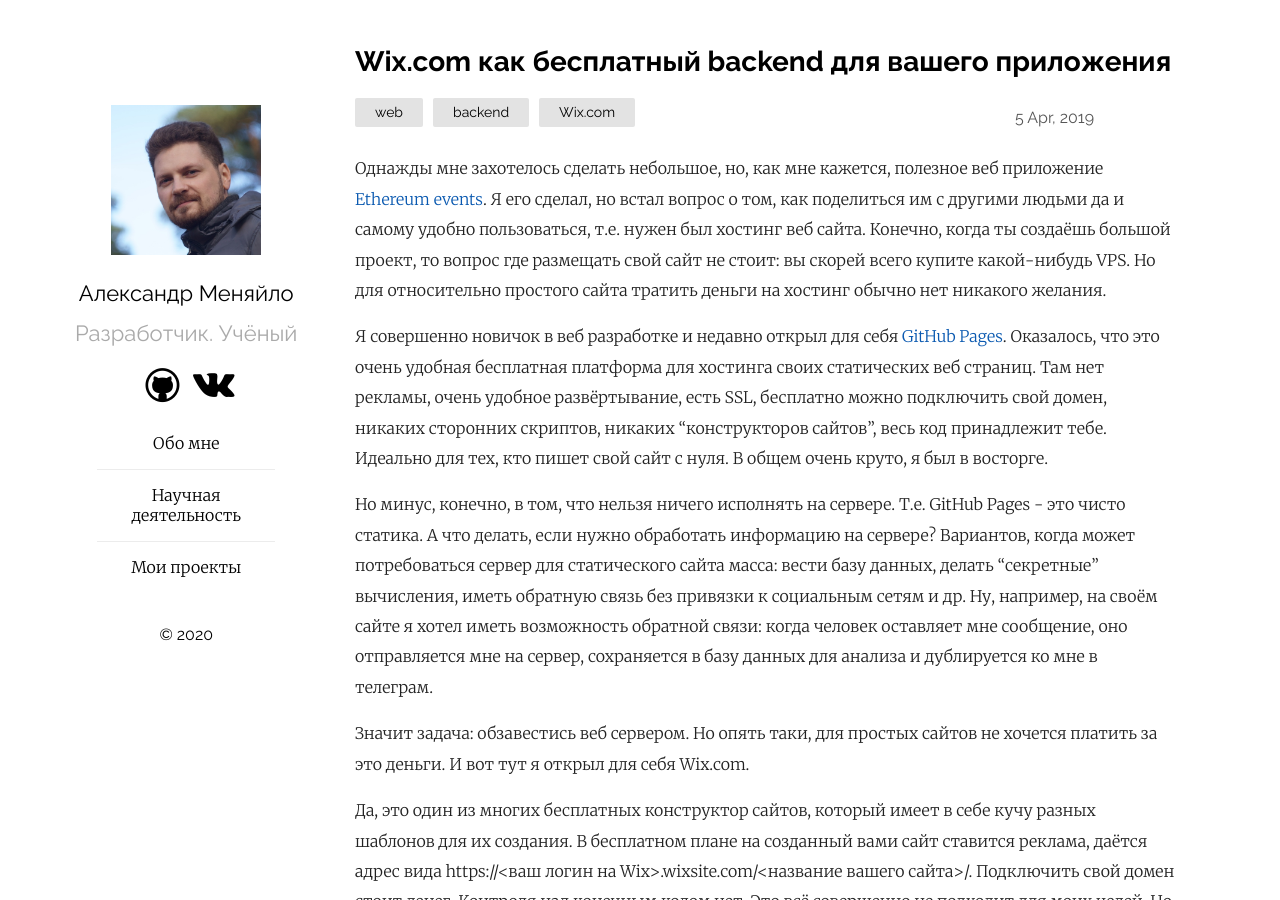
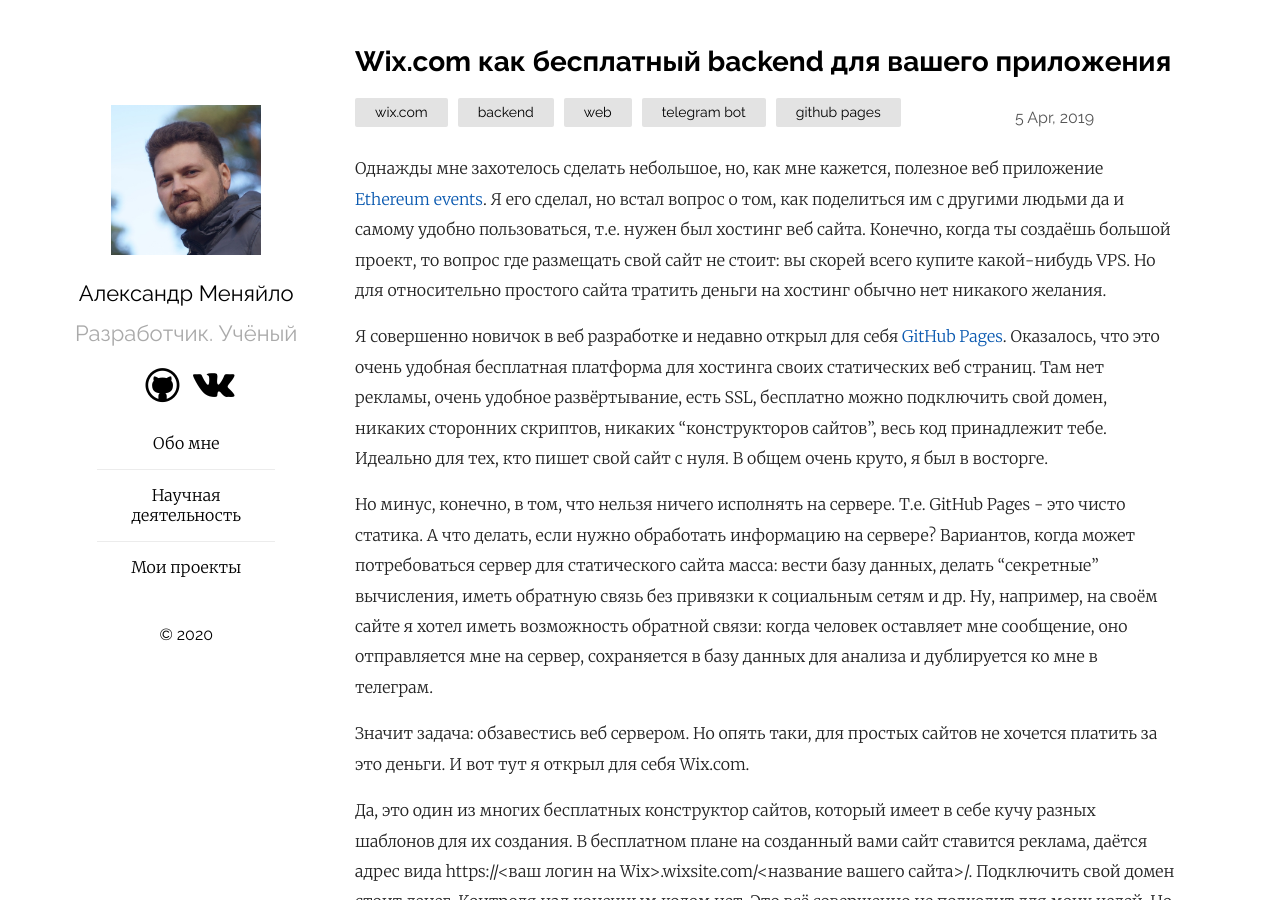
Before and after one commit to Mendeo/mendeo.github.io, a Jekyll site: the page built from _posts/2019-05-04-wix-as-web-server.md, in a window 1280 px wide and 900 px high. Built offline with Jekyll 4.4.1, drawn with Linux system fonts in a browser that asks for light colours.

Commit message:
Ипсравление ошибок в ссылках. Исправил шаблон так, чтобы в тэгах поста показывались именно тэги, а не категории.

```diff
--- a/_layouts/default.html
+++ b/_layouts/default.html
@@ -6,9 +6,9 @@
 	<body>
 		<main class="container">
 			<section class="about">
-			<a href="{{ site.baseurl }}"><img src="{{ "/assets/portfolio.png" | relative_url }}" alt="{{ site.plainwhite.name }}"></a>
+			<a href="{{ site.baseurl }}/"><img src="{{ "/assets/portfolio.png" | relative_url }}" alt="{{ site.plainwhite.name }}"></a>
 			<h2 id="title">
-				<a href="{{ site.baseurl }}">{{ site.plainwhite.name }}</a>
+				<a href="{{ site.baseurl }}/">{{ site.plainwhite.name }}</a>
 			</h2>
 			<p class="tagline">{{ site.plainwhite.tagline }}</p>
 			<ul class="social">
--- a/_layouts/home.html
+++ b/_layouts/home.html
@@ -22,7 +22,7 @@ layout: default
         </a>
         <div class="post-meta">
           <ul class="post-categories">
-            {%- for tag in post.categories -%}
+            {%- for tag in post.tags -%}
               <li>{{ tag }}</li>
             {%- endfor -%}
           </ul>
--- a/_layouts/post.html
+++ b/_layouts/post.html
@@ -8,7 +8,7 @@ layout: default
   </a>
   <div class="post-meta">
     <ul class="post-categories">
-      {%- for tag in page.categories -%}
+      {%- for tag in page.tags -%}
       <li>{{ tag }}</li>
       {%- endfor -%}
     </ul>
--- a/_posts/2019-05-04-wix-as-web-server.md
+++ b/_posts/2019-05-04-wix-as-web-server.md
@@ -2,7 +2,8 @@
 layout: post
 title:  "Wix.com как бесплатный backend для вашего приложения"
 date:   2019-04-05 16:44:00 +03
-categories: web backend Wix.com
+categories: web wix
+tags: [wix.com, backend, web, telegram bot, github pages]
 excerpt_separator: <cut/>
 ---
 Однажды мне захотелось сделать небольшое, но, как мне кажется, полезное веб приложение [Ethereum events](https://ethereum-events.com/).  Я его сделал, но встал вопрос о том, как поделиться им с другими людьми да и самому удобно пользоваться, т.е. нужен был хостинг веб сайта. Конечно, когда ты создаёшь большой проект, то вопрос где размещать свой сайт не стоит: вы скорей всего купите какой-нибудь VPS. Но для относительно простого сайта тратить деньги на хостинг обычно нет никакого желания.
```
